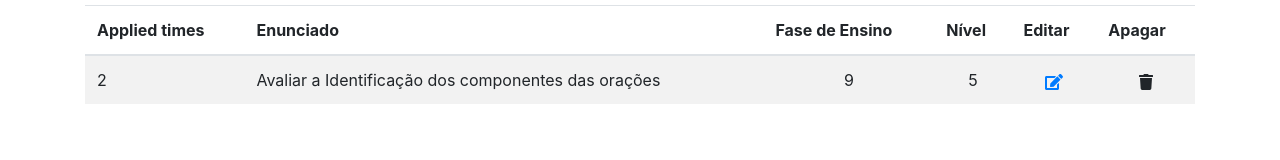
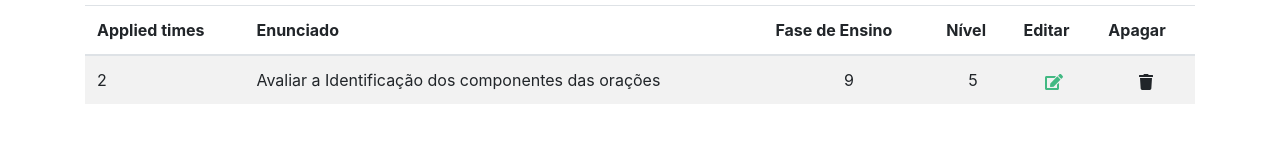
Before and after one commit to LuanComputacao/mr_xavier_frontend, a Vue app: page /#/tests in a window 1280 px wide. Shown: the part 122-282 px from the top of the page. Built offline with nearby package versions, Linux system fonts and the light colour scheme.

Commit message:
color styles

```diff
--- a/src/components/QuestionCard.vue
+++ b/src/components/QuestionCard.vue
@@ -15,10 +15,12 @@
           class="question__option"
         >
           <font-awesome-icon
+            class="question__option-circle--true"
             v-if="option.isTrue"
             icon="check-circle"
           />
           <font-awesome-icon
+            class="question__option-circle--false"
             v-else
             icon="circle"
           />
@@ -93,6 +95,15 @@ export default {
     padding-left: 0em;
   }
 
+  &__option-circle{
+    &--true{
+      color: $green-dark;
+    }
+    &--false{
+      color: $grey;
+    }
+  }
+
   &__line{
     margin: 0.5em 0 0.5em;
   }
--- a/src/components/tables/TableQuestion.vue
+++ b/src/components/tables/TableQuestion.vue
@@ -15,11 +15,17 @@
         v-for="(question, i) in questions"
         :key="i"
       >
-        <td v-if="question.type">
-          <font-awesome-icon icon="file-alt" />
-        </td>
-        <td v-else>
-          <font-awesome-icon icon="check-square" />
+        <td>
+          <font-awesome-icon
+            v-if="question.type"
+            icon="file-alt"
+            class="questions-table__type questions-table__type--open"
+          />
+          <font-awesome-icon
+            v-else
+            icon="check-square"
+            class="questions-table__type questions-table__type--close"
+          />
         </td>
 
         <td>{{ question.wording }}</td>
@@ -34,6 +40,7 @@
         </td>
         <td>
           <font-awesome-icon
+            class="text-danger"
             icon="trash"
             @click="deleteQuestion(question.id)"
           />
@@ -63,5 +70,17 @@ export default {
 <style lang="scss" scoped>
 .questions-table{
   @extend .table, .table-striped, .mb-3;
+
+  &__type{
+    text-align: center;
+
+    &--open{
+      color: $blue-light;
+    }
+
+    &--close{
+      color: $blue-dark;
+    }
+  }
 }
 </style>
--- a/src/components/titles/TitleH2.vue
+++ b/src/components/titles/TitleH2.vue
@@ -24,7 +24,7 @@ export default {
 </script>
 
 <style lang="scss" scoped>
-$border-width: 3px;
+$border-width: 5px;
 $font-size: 1.8em;
 
 .title-h2 {
@@ -46,8 +46,8 @@ $font-size: 1.8em;
   }
 
   &__stick {
-    height: $font-size/2;
-    border-left: solid $border-width $green;
+    height: $font-size/1.5;
+    border-left: solid $border-width $blue-light;
   }
 }
 </style>
--- a/src/components/titles/TitleH3.vue
+++ b/src/components/titles/TitleH3.vue
@@ -47,7 +47,7 @@ $font-size: 1.5em;
 
   &__stick {
     height: $font-size/3;
-    border-left: solid $border-width $green;
+    border-left: solid $border-width $blue-light;
   }
 }
 </style>
--- a/src/scss/variables/_colors.scss
+++ b/src/scss/variables/_colors.scss
@@ -1 +1,19 @@
 $green: #42b983;
+$green-light: #78ecb3;
+$green-dark: #008856;
+$blue: #4283b9;
+$blue-light: #77b2ec;
+$blue-dark: #005789;
+$red: #db3442;
+$red-light: #ff6b6d;
+$red-dark: #a2001b;
+$grey: #b0b9b0;
+$grey-light: #e2ebe2;
+$grey-dark: #818981;
+
+$theme-colors: (
+  "info": $blue-light,
+  "danger": $red,
+  "primary": $green,
+  "secondary": $blue,
+);
--- a/vue.config.js
+++ b/vue.config.js
@@ -17,8 +17,8 @@ module.exports = {
     loaderOptions: {
       sass: {
         data: `
+          @import 'src/scss/root.scss';
           @import 'node_modules/bootstrap/scss/bootstrap';
-          @import 'src/scss/root.scss';
         `
       }
     }
```
